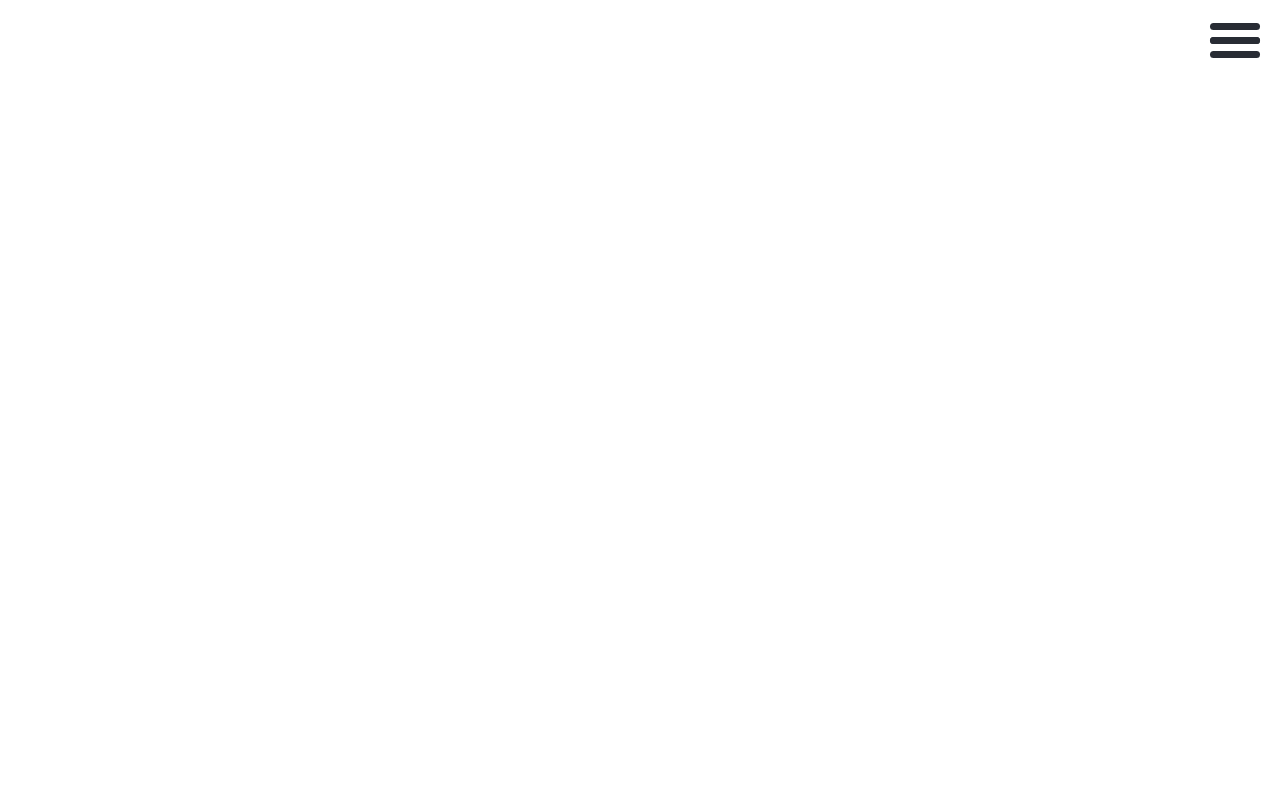
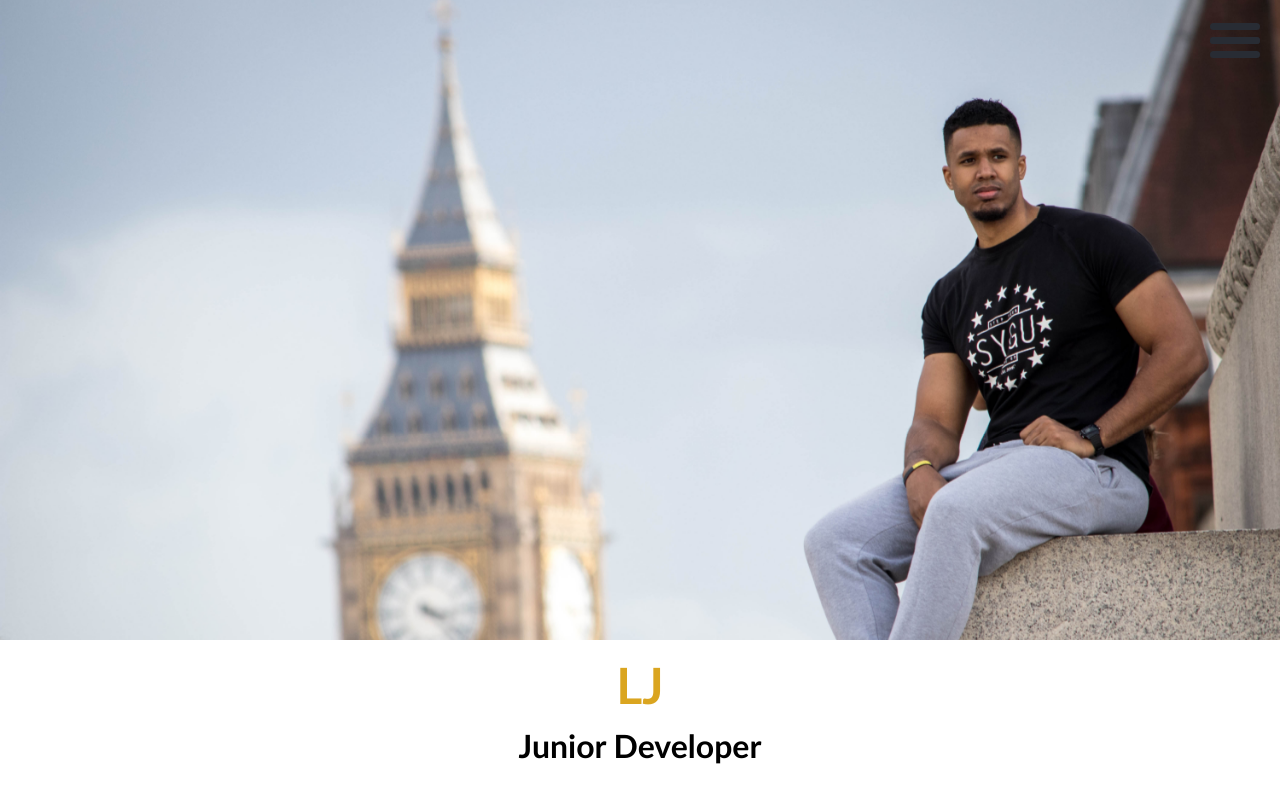
Before and after one commit to lexjames06/junior-developer-porftolio, a React (Create React App) app: page / in a window 1280 px wide. Shown: the top 800 px of the page. Built offline with nearby package versions, Linux system fonts and the light colour scheme.

Commit message:
Add landing page image and title

```diff
--- a/src/App.css
+++ b/src/App.css
@@ -8,4 +8,25 @@
 
 .app-dark {
   background-color: #282c34;
+  color: white;
 }
+
+.background {
+  height: 80vh;
+  background-image: url('./frontend/assets/images/background.jpg');
+  background-attachment: fixed;
+  background-position: right;
+  background-size: cover;
+  background-repeat: no-repeat;
+  overflow: hidden;
+}
+
+.title {
+  text-align: center;
+}
+
+#nickname {
+  font-size: 50px;
+  margin: 15px 0 -10px 0;
+  color: goldenrod;
+}
--- a/src/App.js
+++ b/src/App.js
@@ -18,6 +18,7 @@ function App() {
 
   return (
     <div className={`app${darkMode ? ' app-dark' : '' }`}>
+      <Background />
       <MobileMenu menuVisible={menuVisible} darkMode={darkMode} toggleDarkMode={() => toggleDarkMode()} />
       <MobileMenuButton
         menuVisible={menuVisible}
@@ -28,4 +29,17 @@ function App() {
   );
 }
 
+function Background() {
+  return (
+    <div>
+      <div className='background'>
+      </div>
+      <div className='title'>
+        <h1 id='nickname'>LJ</h1>
+        <h1 id='job'>Junior Developer</h1>
+      </div>
+    </div>
+  );
+}
+
 export default App;
--- a/src/frontend/components/MobileMenu/MobileMenu.css
+++ b/src/frontend/components/MobileMenu/MobileMenu.css
@@ -1,4 +1,6 @@
 .menu {
+    position: absolute;
+    top: 0;
     text-align: center;
     background-color: white;
     height: 100vh;
```
Also changed, not shown: src/frontend/assets/images/background.jpg (added).
